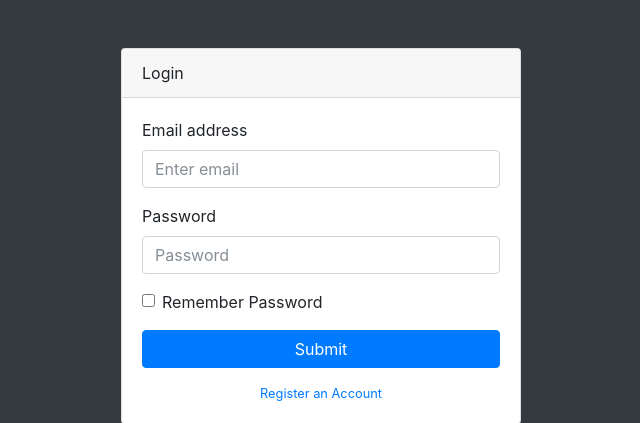
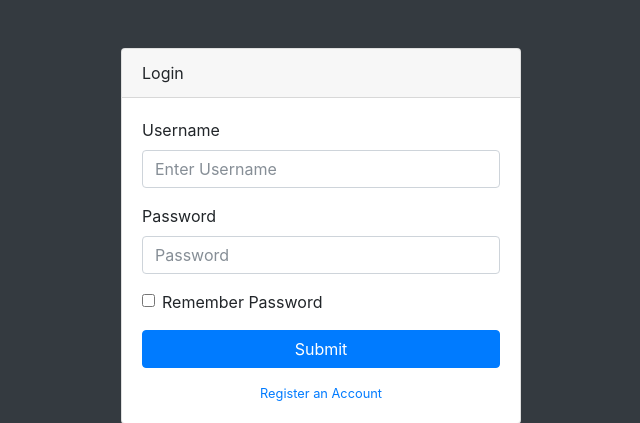
Before and after one commit to carlospker12/rafuhitch, a Flask app: page / in a window 1280 px wide. Shown: the top 423 px of the page, without its empty margins (319-959 px from the left). Run offline with Flask 2, Linux system fonts and the light colour scheme; some libraries are stand-ins or nearby versions.

Commit message:
login database

```diff
--- a/templates/login.html
+++ b/templates/login.html
@@ -23,8 +23,8 @@
       <div class="card-body">
         <form method="POST">
           <div class="form-group">
-            <label for="email">Email address</label>
-            <input class="form-control" id="email" type="email" name="email" aria-describedby="emailHelp" placeholder="Enter email">
+            <label for="username">Username</label>
+            <input class="form-control"  id="username" name="username" aria-describedby="usernameHelp" placeholder="Enter Username">
           </div>
           <div class="form-group">
             <label for="password">Password</label>
```
